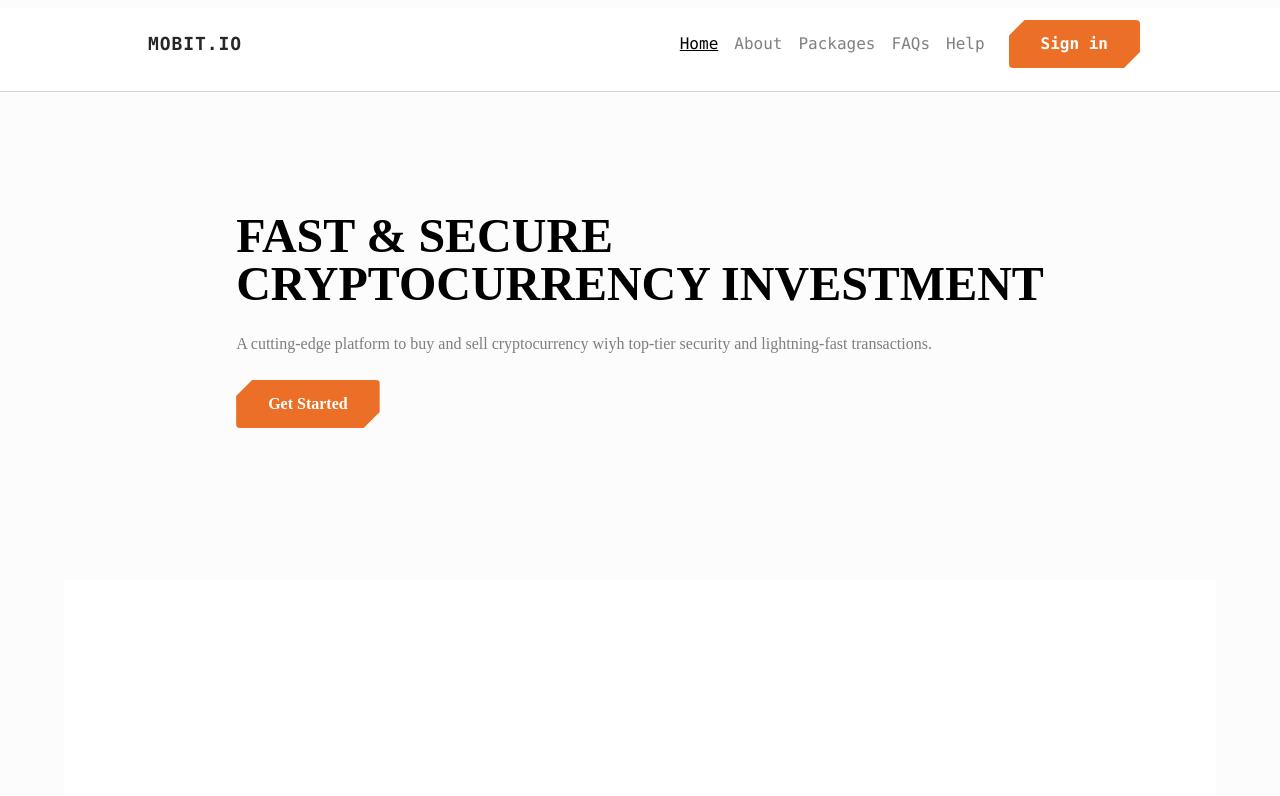
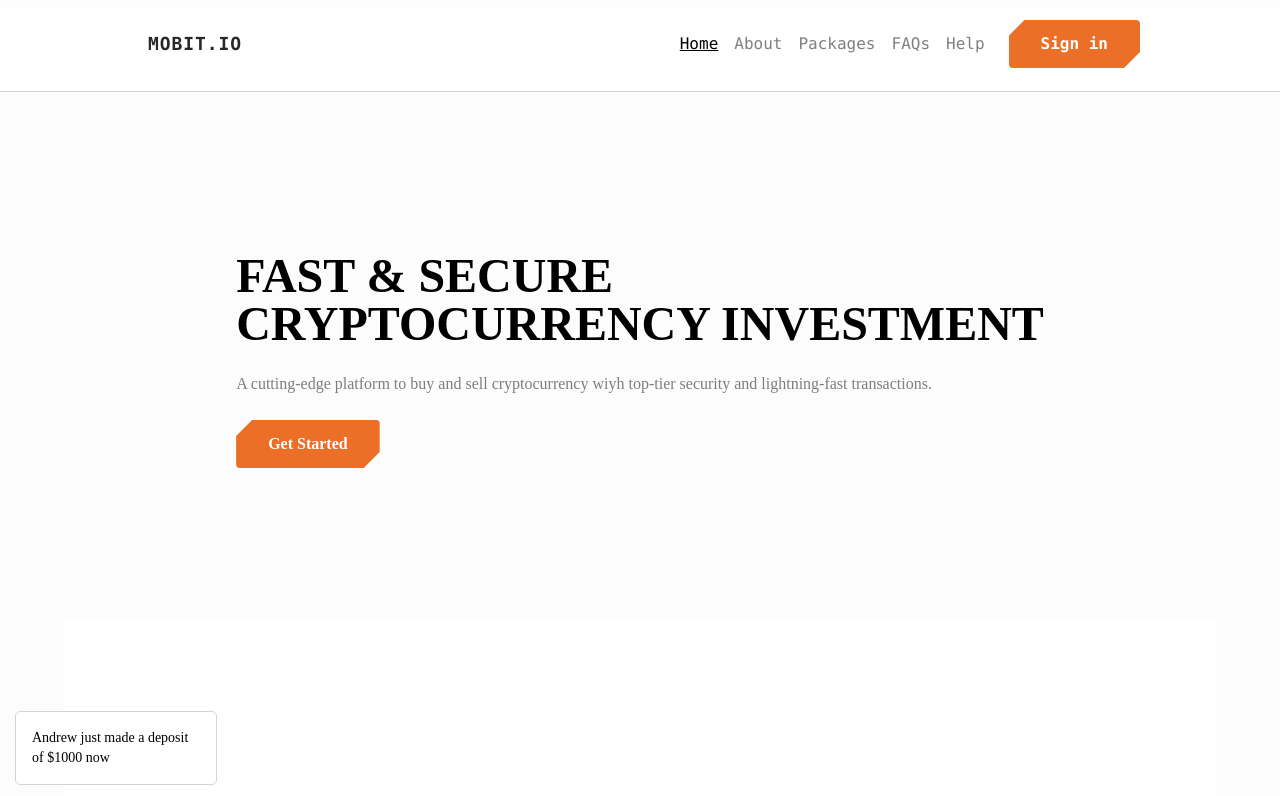
Before and after one commit to thenoobchad/mobit, a Next.js app: page / in a window 1280 px wide. Shown: the top 796 px of the page. Built offline with nearby package versions, Linux system fonts and the light colour scheme; a web font is replaced by a local one.

Commit message:
feat:notif comp

```diff
--- a/src/app/(root)/layout.tsx
+++ b/src/app/(root)/layout.tsx
@@ -3,6 +3,7 @@ import type { Metadata } from "next";
 import { Header } from "@/components/header";
 
 import "../globals.css";
+import { Notifications } from "@/components/notifications";
 
 export const metadata: Metadata = {
   title: "Mobuit Inc",
@@ -16,10 +17,11 @@ export default function RootLayout({
 }>) {
   return (
     <>
-      <div className={`font-dansans antialiased`}>
+      <div className={`font-dansans antialiased `}>
         <Header />
 
         {children}
+
       </div>
     </>
   );
--- a/src/app/(root)/page.tsx
+++ b/src/app/(root)/page.tsx
@@ -1,11 +1,18 @@
 import { HandCoins, User, UserCircle, UserRound, Wallet } from "lucide-react";
+
+
 
 import { Button } from "@/components/button";
 import { Converter } from "@/components/converter/converter";
 import { FaqModal } from "@/components/faq-modal";
+import { MultiCarousel } from "@/components/multi-carousel";
+import { Notifications } from "@/components/notifications";
 import { SubCard } from "@/components/sub-card";
 import { faqs, footer, plans, stat, uniqueness } from "@/constant/data";
-import { MultiCarousel } from "@/components/multi-carousel";
+
+
+
+
 
 const stats = [
   {
@@ -26,15 +33,32 @@ const stats = [
   },
 ];
 
+const transactions = [
+  {
+    name: "James",
+    type: "withdrawal",
+    amount: 500,
+  },
+  {
+    name: "Andrew",
+    type: "deposit",
+    amount: 1000,
+  },
+  {
+    name: "Kevin",
+    type: "withdrawal",
+    amount: 3000,
+  },
+];
 export default async function Home() {
   const allPackages = null;
   return (
-    <main className="w-full flex-col px-5 sm:px-3">
+    <main className="w-full flex-col px-5 sm:px-3 relative">
       {/* HERO SECTION */}
-      <section id="home" className="relative my-30 mx-auto max-w-6xl">
-        <div className="flex  w-full flex-col items-center justify-center gap-6">
+      <section id="home" className="relative mx-auto my-30 max-w-6xl">
+        <div className="flex w-full flex-col items-center justify-center gap-6">
           <div className="flex flex-col gap-6 pb-8">
-            <h1 className="text-5xl leading-12 font-extrabold uppercase">
+            <h1 className="mt-10 text-5xl leading-12 font-extrabold uppercase">
               Fast & Secure <br /> Cryptocurrency Investment
             </h1>
 
@@ -59,7 +83,6 @@ export default async function Home() {
         <div className="relative flex min-h-screen w-full flex-col items-center justify-center gap-2 px-2">
           <div className="mb-8 flex flex-col lg:flex-row">
             {stat.map((stat) => {
-
               return (
                 <div
                   key={stat.id}
@@ -68,7 +91,7 @@ export default async function Home() {
                   <p className="uppercase">{stat.title}</p>
                   <h4 className="text-2xl font-semibold">{stat.figure}</h4>
                 </div>
-              )
+              );
             })}
           </div>
 
@@ -96,7 +119,7 @@ export default async function Home() {
 
       {/* INVESTMENT SECTION */}
       <section id="home" className="mx-auto my-30 max-w-6xl bg-white">
-        <div className="relative flex  w-full flex-col items-center justify-center gap-2">
+        <div className="relative flex w-full flex-col items-center justify-center gap-2">
           <h1 className="mt-20 mb-10">Investment Plans</h1>
           <div className="flex w-full flex-col flex-wrap justify-center gap-8 md:flex-row">
             {plans.map((item) => (
@@ -111,7 +134,7 @@ export default async function Home() {
       {/* GET TO KNOW US */}
 
       <section id="home" className="mx-auto my-30 max-w-6xl bg-white">
-        <div className="relative flex  w-full flex-col items-center justify-center gap-2">
+        <div className="relative flex w-full flex-col items-center justify-center gap-2">
           <h4 className="my-10">Why Choose Mobit</h4>
           <p>
             Our goal is to provide our investors with a reliable source of high
@@ -140,14 +163,14 @@ export default async function Home() {
 
       {/* HOW IT WORKD */}
 
-      <section id="home" className="mx-auto max-w-6xl my-30 bg-white">
-        <div className="relative flex  w-full flex-col items-center justify-center gap-2">
+      <section id="home" className="mx-auto my-30 max-w-6xl bg-white">
+        <div className="relative flex w-full flex-col items-center justify-center gap-2">
           <h4>How Mobit Works</h4>
           <p>
             Get involved in our tremendous platform and invest. We will utilize
             your capital to produce profit in your wallet automatically.
           </p>
-          <div className="grid grid-cols-12 gap-10 my-4">
+          <div className="my-4 grid grid-cols-12 gap-10">
             <div
               className={`col-span-12 flex flex-col items-center gap-4 md:col-span-6`}
             >
@@ -188,11 +211,13 @@ export default async function Home() {
 
       {/* FREQUENTLY ASKED QUESTIONS */}
 
-        <section id="home" className="relative mx-auto max-w-6xl bg-white">
+      <section id="home" className="relative mx-auto max-w-6xl bg-white">
         <div className="inset-0 flex h-full w-full flex-col items-center justify-center">
           <h4 className="text-accent text-lg">Reviews & FAQs</h4>
-          <p className="text-sm text-zinc-700 mt-4">
-            We answer some of your Frequently Asked Questions regarding our platform. if you have a query that is not answered here. Please contact us.
+          <p className="mt-4 text-sm text-zinc-700">
+            We answer some of your Frequently Asked Questions regarding our
+            platform. if you have a query that is not answered here. Please
+            contact us.
           </p>
           <div className="mt-6 flex w-full flex-col gap-y-7">
             {faqs.map((faq) => (
@@ -206,21 +231,31 @@ export default async function Home() {
         </div>
       </section>
 
-
       {/* TESTIMONIALS */}
 
-         <section id="home" className="relative mx-auto max-w-6xl bg-white my-30 ">
-        <div className=" flex h-full w-full flex-col items-center justify-center">
+      <section id="home" className="relative mx-auto my-30 max-w-6xl bg-white">
+        <div className="flex h-full w-full flex-col items-center justify-center">
           <h1>What our Users and Partners say about Us</h1>
-          <p>Numbers speak volume, results are evidence of our dedicated team of hardworking individuals</p>
+          <p>
+            Numbers speak volume, results are evidence of our dedicated team of
+            hardworking individuals
+          </p>
 
-          <div className=" w-full h-full overflow-hidden">
-            just hear
+          <div className="my-10 h-full w-full overflow-hidden">
+            <MultiCarousel />
+          </div>
+        </div>
+      </section>
 
-            <MultiCarousel/>
-          </div>
+      {/* OUR TEAM */}
 
-
+       <section id="home" className="relative mx-auto my-30 max-w-6xl bg-white">
+        <div className="flex h-full w-full flex-col items-center justify-center">
+           <h1>Our Team</h1>
+          <p>
+            Numbers speak volume, results are evidence of our dedicated team of
+            hardworking individuals
+          </p>
         </div>
         </section>
 
@@ -262,6 +297,7 @@ export default async function Home() {
           ))}
         </div>
       </section>
+      <Notifications transactions={transactions} />
     </main>
   );
 }
--- a/src/components/multi-carousel.tsx
+++ b/src/components/multi-carousel.tsx
@@ -25,14 +25,16 @@ export const MultiCarousel = () => {
       draggable={false}
       showDots={true}
       ssr
-      containerClass="text-white h-1/2"
+      containerClass="text-white h-[30dvh]"
       itemClass="mr-[10px] max-w-[400px] lg:max-w-full lg:mr-[20px]"
       transitionDuration={500}
       autoPlaySpeed={3000}
            autoPlay={true}
       infinite={true}
       centerMode={true}
+      partialVisible={false}
       arrows={false}
+      slidesToSlide={1}
     >
       <div className="bg-accent p-4 rounded">
         <p className="text-xs mb-2">
--- /dev/null
+++ b/src/components/notifications.tsx
@@ -0,0 +1,60 @@
+"use client";
+
+import { useEffect, useState } from "react";
+
+
+
+
+
+type TransactionsType =  DataType[]
+
+  type DataType = {
+    name: string;
+    type: string;
+    amount: number;
+  };
+
+
+export const Notifications = ({transactions}:{transactions: TransactionsType}) => {
+    const [isActive, setIsActive] = useState<DataType | null>(null);
+    const [currentIndex, setCurrentIndex] = useState(0)
+
+
+    useEffect(() => {
+        if(transactions.length === 0) return
+        let timeoutId: any
+
+        const showNotification = () => {
+            setIsActive(transactions[currentIndex])
+
+            timeoutId = setTimeout(() => {
+              setIsActive(null)
+
+              setCurrentIndex((prev) => (prev + 1) % transactions.length)
+
+
+              const randomDelay = Math.random() * (5 - 2) + 2
+
+              timeoutId = setTimeout(showNotification, randomDelay * 2000)
+
+
+            }, 2000)
+        }
+
+
+        const initialDelay = Math.random() * (5 - 2) + 2;
+        timeoutId = setTimeout(showNotification, initialDelay * 1000)
+
+        return () => clearTimeout(timeoutId)
+    }, [transactions])
+
+  if (transactions.length === 0) return null;
+  const {name, amount, type} = transactions[currentIndex]
+  return (
+    <div>
+          <div className={`${isActive ? "-translate-y-24":""} fixed -bottom-20 left-4 flex  w-[200px] items-center transition-all! delay-200! justify-center bg-white outline p-4 rounded outline-zinc-300`}>
+        <p className="text-sm">{name} just made a {type} of ${amount} now</p>
+          </div>
+    </div>
+  );
+};
```
